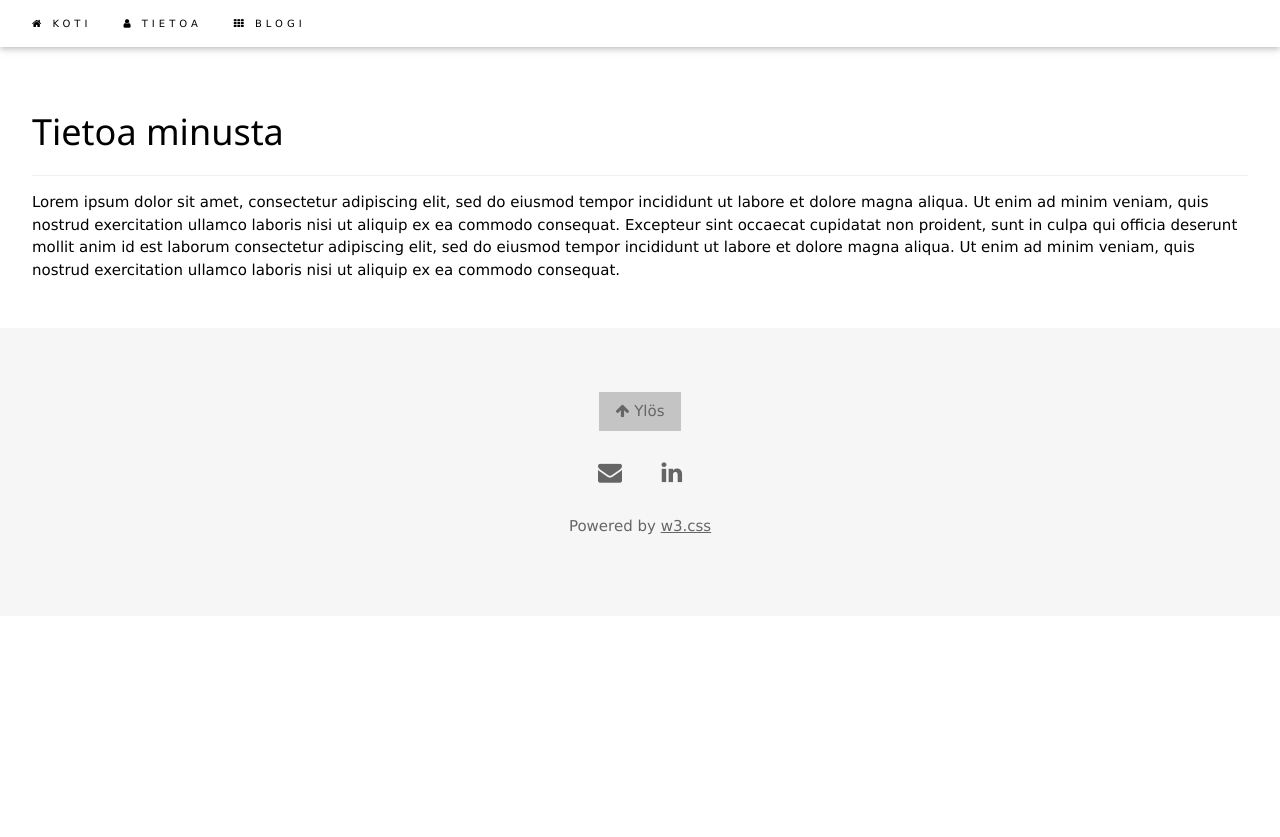
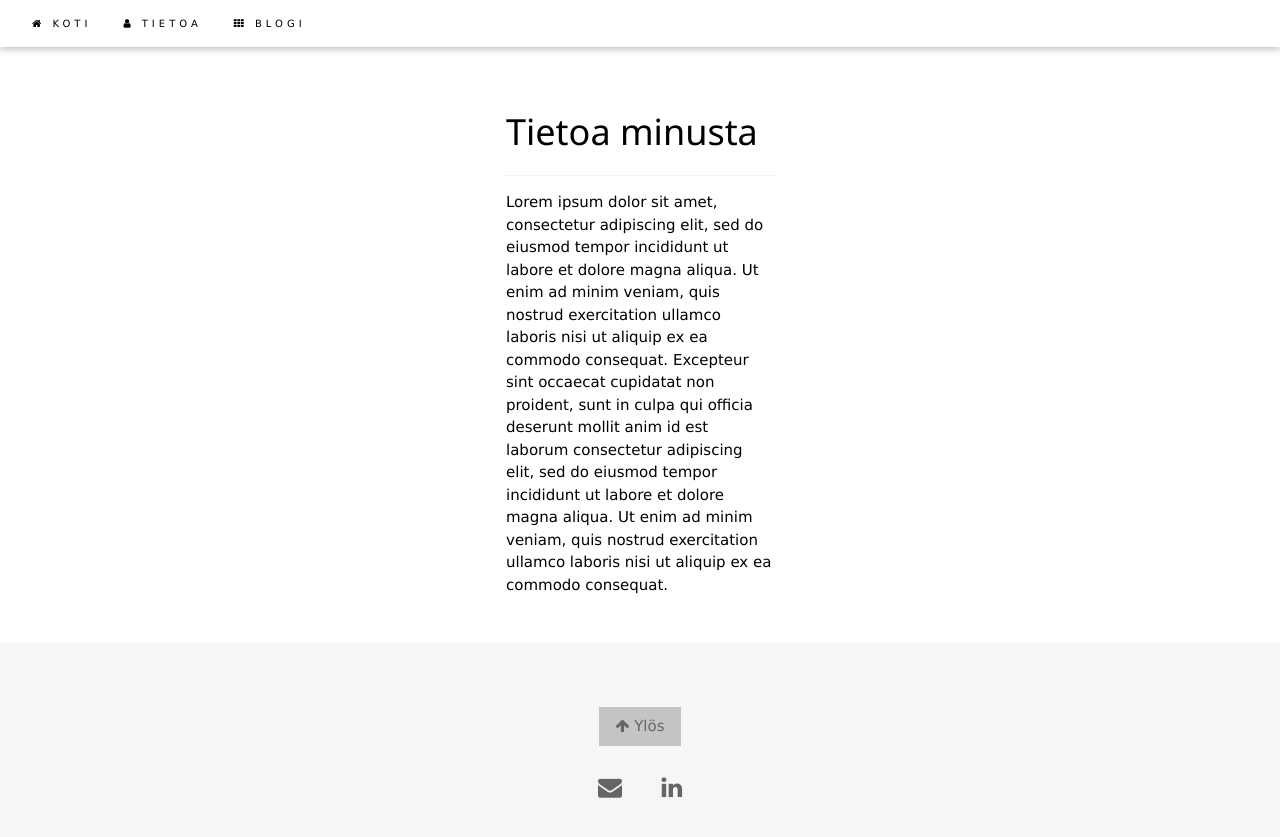
Before and after one commit to seme/seme.github.io, a Jekyll site: the page built from about/index.html, in a window 1280 px wide. Shown: the top 837 px of the page. Built offline with Jekyll 4.4.1, drawn with Linux system fonts in a browser that asks for light colours.

Commit message:
muotoilua mobiilisti

```diff
--- a/_layouts/default.html
+++ b/_layouts/default.html
@@ -31,7 +31,6 @@
                     <a href="mailto:seme@reflector.fi" class="w3-btn w3-circle"><i class="fa fa-envelope"></i></a>
                     <a href="https://www.linkedin.com/in/seme" class="w3-btn w3-circle" target="_blank"><i class="fa fa-linkedin"></i></a>
                 </div>
-                <p>Powered by <a href="https://www.w3schools.com/w3css/default.asp" title="W3.CSS" target="_blank" class="w3-hover-text-black">w3.css</a></p>
             </footer>
 
 		</body>
--- a/_layouts/post.html
+++ b/_layouts/post.html
@@ -1,7 +1,8 @@
 ---
 layout: default
 ---
-<div class="w3-auto">
+
+<div class="w3-auto w3-content" style="max-width:300px">
     <div class="w3-container w3-padding-32" >
         <h1 class="w3-padding-16">{{ page.title }}</h1>
         <p class="w3-border-bottom w3-border-light-grey w3-padding-16">{{ page.date | date: "%d.%m.%Y" }}</p>
--- a/about/index.html
+++ b/about/index.html
@@ -3,6 +3,7 @@ layout: default
 title: Tietoa minusta
 ---
 
+<div class="w3-auto w3-content" style="max-width:300px">
     <div class="w3-container w3-padding-32" >
         <h1 class="w3-border-bottom w3-border-light-grey w3-padding-16">{{ page.title }}</h1>
         <p>Lorem ipsum dolor sit amet, consectetur adipiscing elit, sed do eiusmod tempor incididunt ut labore et dolore magna aliqua. Ut enim ad minim veniam, quis nostrud exercitation ullamco laboris nisi ut aliquip ex ea commodo consequat. Excepteur sint
@@ -10,3 +11,4 @@ title: Tietoa minusta
             laboris nisi ut aliquip ex ea commodo consequat.
         </p>
     </div>
+</div>
--- a/blog/index.html
+++ b/blog/index.html
@@ -3,6 +3,7 @@ layout: default
 title: Blogikirjoitukset
 ---
 
+<div class="w3-auto w3-content" style="max-width:300px">
     <div class="w3-container w3-padding-32" >
         <h1 class="w3-border-bottom w3-border-light-grey w3-padding-16">{{ page.title }}</h1>
         <ul class="w3-ul w3-hoverable w3-padding-small">
@@ -13,3 +14,4 @@ title: Blogikirjoitukset
         </ul>
 
     </div>
+</div>
```
Lines whose indentation alone changed are shown as unchanged.
